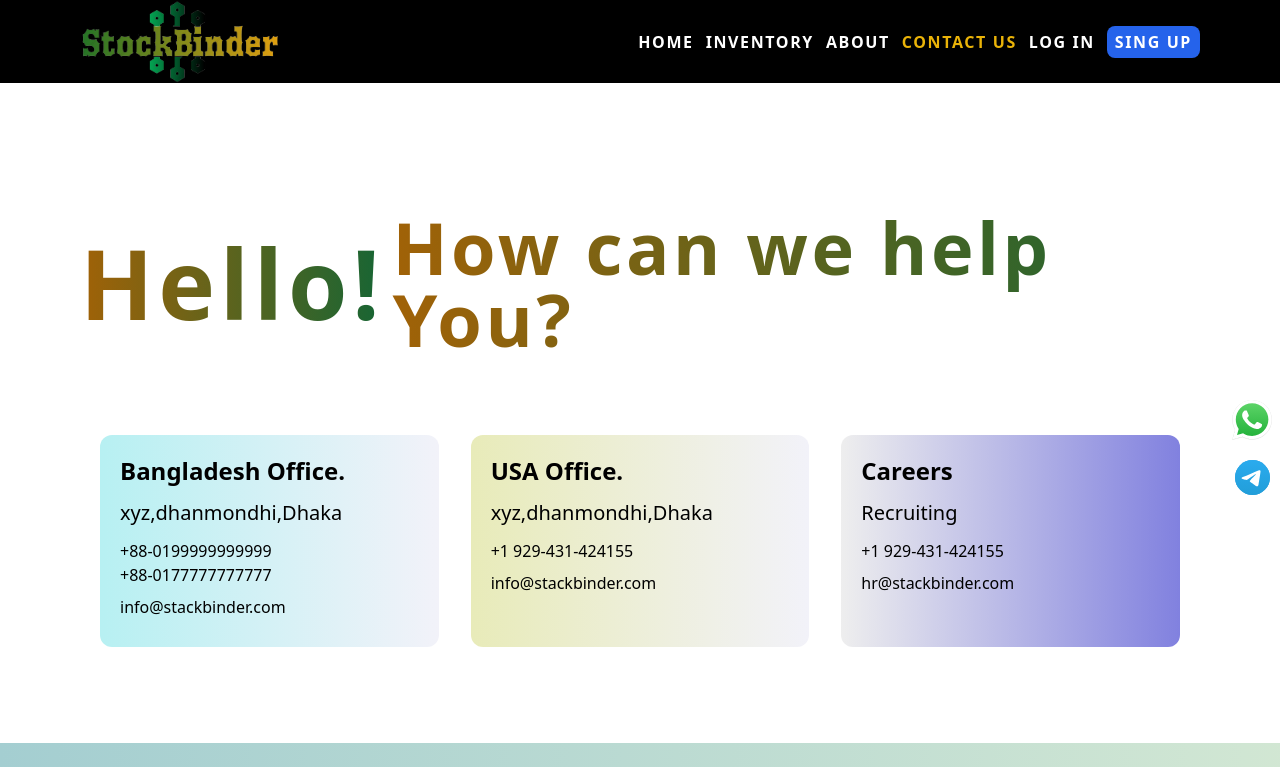
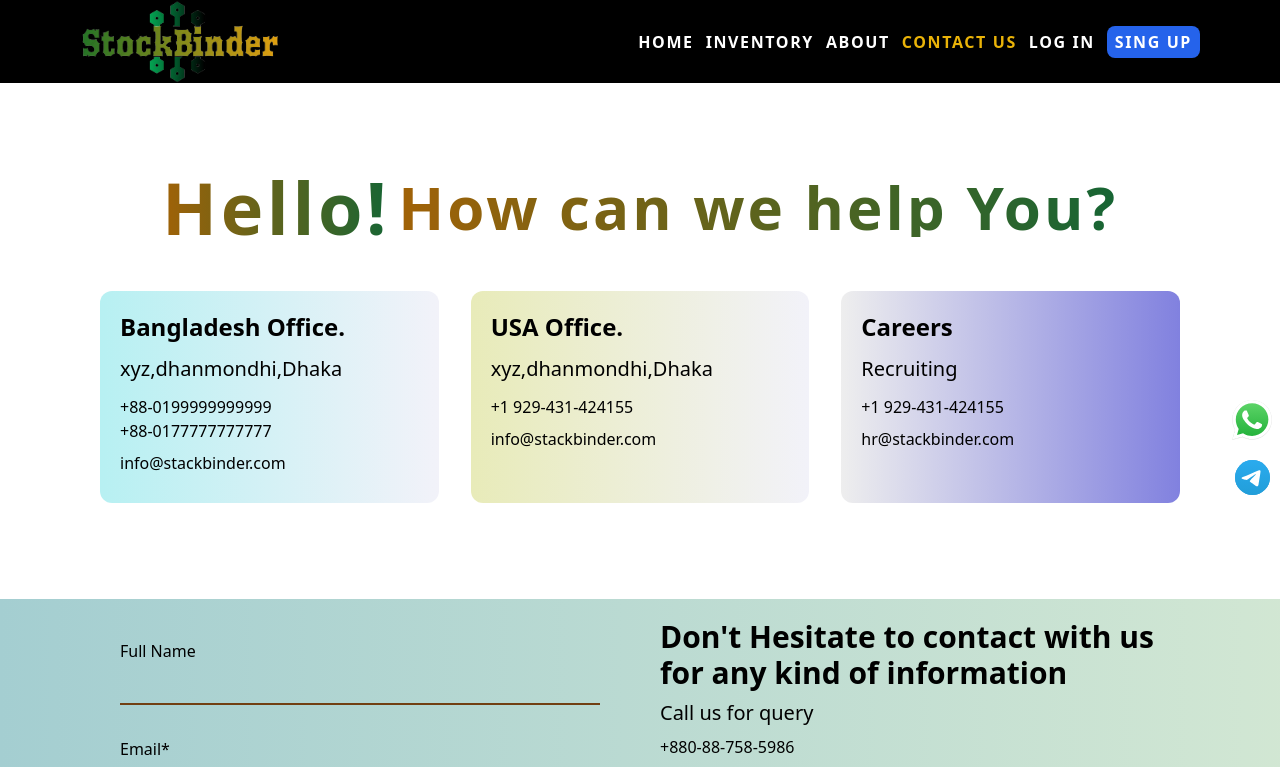
Before and after one commit to amanullha/StockBinder_Client_MERN, a React (Create React App) app: page /contact-us in a window 1280 px wide. Shown: the top 767 px of the page. Built offline with nearby package versions, Linux system fonts and the light colour scheme; no server answers.

Commit message:
font size updated

```diff
--- a/src/Components/Pages/ContactUs/ContactUs.js
+++ b/src/Components/Pages/ContactUs/ContactUs.js
@@ -11,10 +11,10 @@ const ContactUs = () => {
 
 
                 <LightSpeed bottom>
-                    <div className=' flex items-center  justify-center my-20'>
+                    <div className=' flex items-center  justify-center my-10'>
 
-                        <h1 className='text-4xl sm:text-5xl md:text-8xl font-bold tracking-wider text-transparent  bg-clip-text bg-gradient-to-r from-yellow-700 to-green-800'>Hello!  </h1>
-                        <h1 className='text-3xl sm:text-4xl md:text-7xl font-bold tracking-wider text-transparent  bg-clip-text bg-gradient-to-r from-yellow-700 to-green-800 ml-2'>How can we help You?</h1>
+                        <h1 className='text-3xl sm:text-4xl md:text-7xl font-bold tracking-wider text-transparent  bg-clip-text bg-gradient-to-r from-yellow-700 to-green-800'>Hello!  </h1>
+                        <h1 className='text-2xl sm:text-3xl md:text-6xl font-bold tracking-wider text-transparent  bg-clip-text bg-gradient-to-r from-yellow-700 to-green-800 ml-2'>How can we help You?</h1>
 
                     </div>
                 </LightSpeed>
--- a/src/Components/Pages/Home/AddItems/AddItems.js
+++ b/src/Components/Pages/Home/AddItems/AddItems.js
@@ -23,7 +23,7 @@ const AddItems = () => {
 
         if (user?.uid) {
 
-            data.email = user?.email;
+            data.user = user?.email;
 
             // add items to the db
             fetch('https://arcane-oasis-08420.herokuapp.com/phones', {
--- a/src/Components/Pages/Home/Phones/Phones.js
+++ b/src/Components/Pages/Home/Phones/Phones.js
@@ -117,12 +117,12 @@ const Phones = ({ fromCall }) => {
         <div className='mt-0 bg-emerald-700 bg-opacity-20'>
 
 
-            <div className='mx-5 lg:mx-5 xl:mx-20  py-16 mt-0 relative '>
+            <div className='mx-5 lg:mx-5 xl:mx-20 pt-5 pb-12 mt-0 relative '>
 
 
 
                 <Roll top>
-                    <h1 className='text-4xl sm:text-5xl md:text-8xl font-bold tracking-wider text-transparent  bg-clip-text bg-gradient-to-r from-yellow-700 to-green-800 text-center'>{fromCall === "manageInventory" ? "Manage Inventory(All Products)" : "Available Phones"}</h1>
+                    <h1 className='text-3xl sm:text-4xl md:text-7xl font-bold tracking-wider text-transparent  bg-clip-text bg-gradient-to-r from-yellow-700 to-green-800 text-center'>{fromCall === "manageInventory" ? "Manage Inventory(All Products)" : "Available Phones"}</h1>
                 </Roll>
                 <div className='flex items-center gap-5 justify-between m-5  p-3'>
 
@@ -131,7 +131,11 @@ const Phones = ({ fromCall }) => {
                     <h1 className='sm:text-2xl text-lg font-bold text-yellow-600' >Name</h1>
                     <h1 className='sm:text-2xl text-lg font-bold text-yellow-600' >Price</h1>
                     <h1 className='sm:text-2xl text-lg font-bold text-yellow-600' >Quantity</h1>
-                    <h1 className='sm:text-2xl text-lg font-bold text-yellow-600' >Sold</h1>
+                    {
+                        fromCall === "home" ? ""
+                            :
+                            <h1 className='sm:text-2xl text-lg font-bold text-yellow-600' >Sold</h1>
+                    }
                     <h1 className='sm:text-2xl text-lg font-bold text-yellow-600' >Supplier</h1>
                     {
                         fromCall === 'home' ? ""
--- a/src/Components/Pages/Home/SinglePhone/SinglePhone.js
+++ b/src/Components/Pages/Home/SinglePhone/SinglePhone.js
@@ -48,7 +48,11 @@ const SinglePhone = ({ phone, handleDeletePhone, fromCall }) => {
                     <h1 className='text-xl font-bold' >{name}</h1>
                     <h1 className='text-xl font-bold' >{price}</h1>
                     <h1 className='text-xl font-bold' >{quantity}</h1>
-                    <h1 className='text-xl font-bold' >{soldItems}</h1>
+                    {
+                        fromCall === "home" ? ""
+                            :
+                            <h1 className='text-xl font-bold' >{soldItems}</h1>
+                    }
                     <h1 className='text-xl font-bold' >{supplier}</h1>
 
                     {
--- a/src/Components/Shared/Header/Header.js
+++ b/src/Components/Shared/Header/Header.js
@@ -103,7 +103,7 @@ const Header = () => {
 
                                 <>
                                     {
-                                        user?.photoURL ? <img title={user.displayName} width={40} className='cursor-pointer' style={{ borderRadius: '50%' }} src={user.photoURL} alt="" srcset="" /> : <FontAwesomeIcon style={{ borderRadius: '50%' }} className='bg-slate-600 p-3' icon={faUser} />
+                                        user?.photoURL ? <img title={user.displayName} width={40} className='cursor-pointer' style={{ borderRadius: '50%' }} src={user.photoURL} alt="" srcset="" /> : <FontAwesomeIcon title={user.displayName} style={{ borderRadius: '50%' }} className='bg-slate-600 p-3' icon={faUser} />
                                     }
                                 </>
                                 :
```
